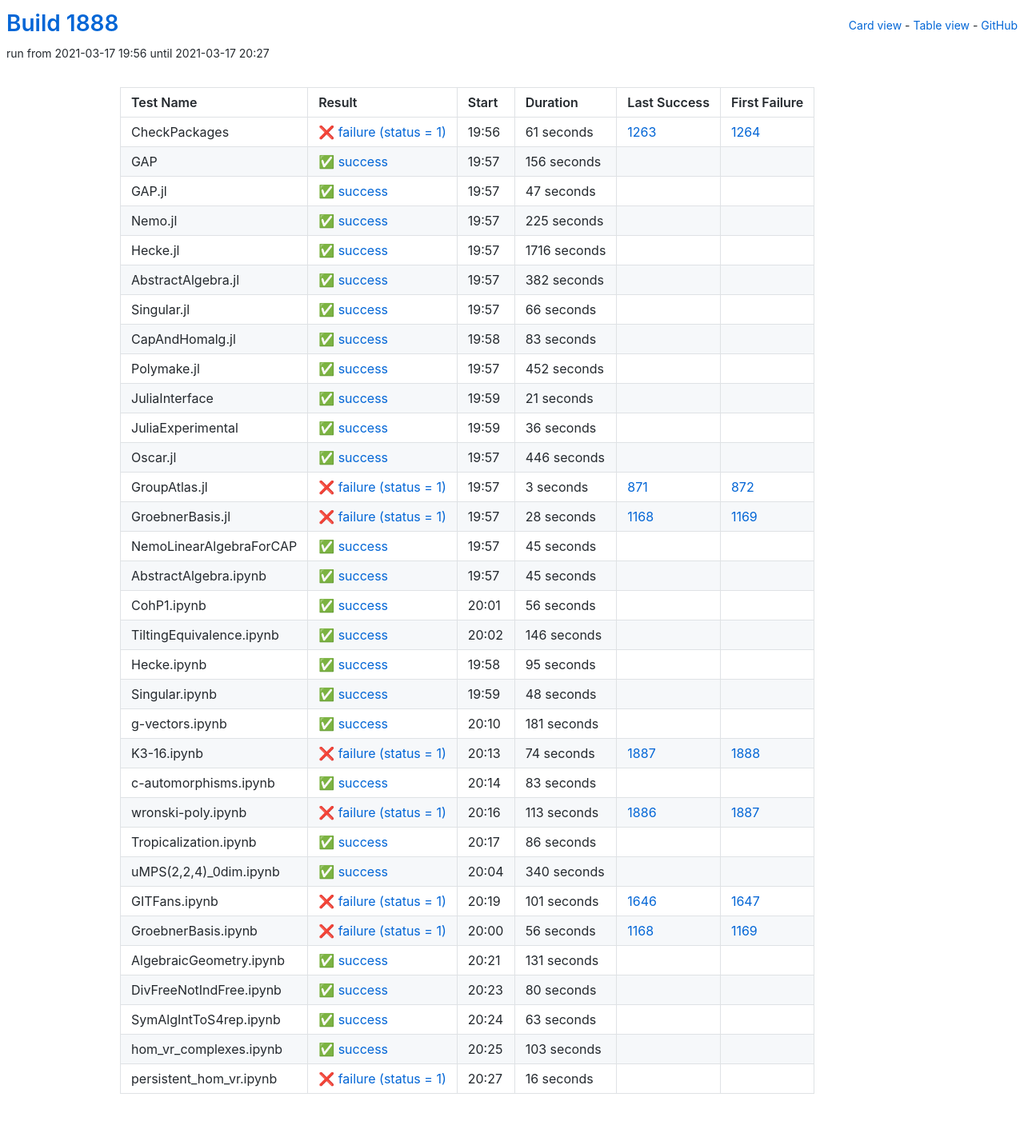
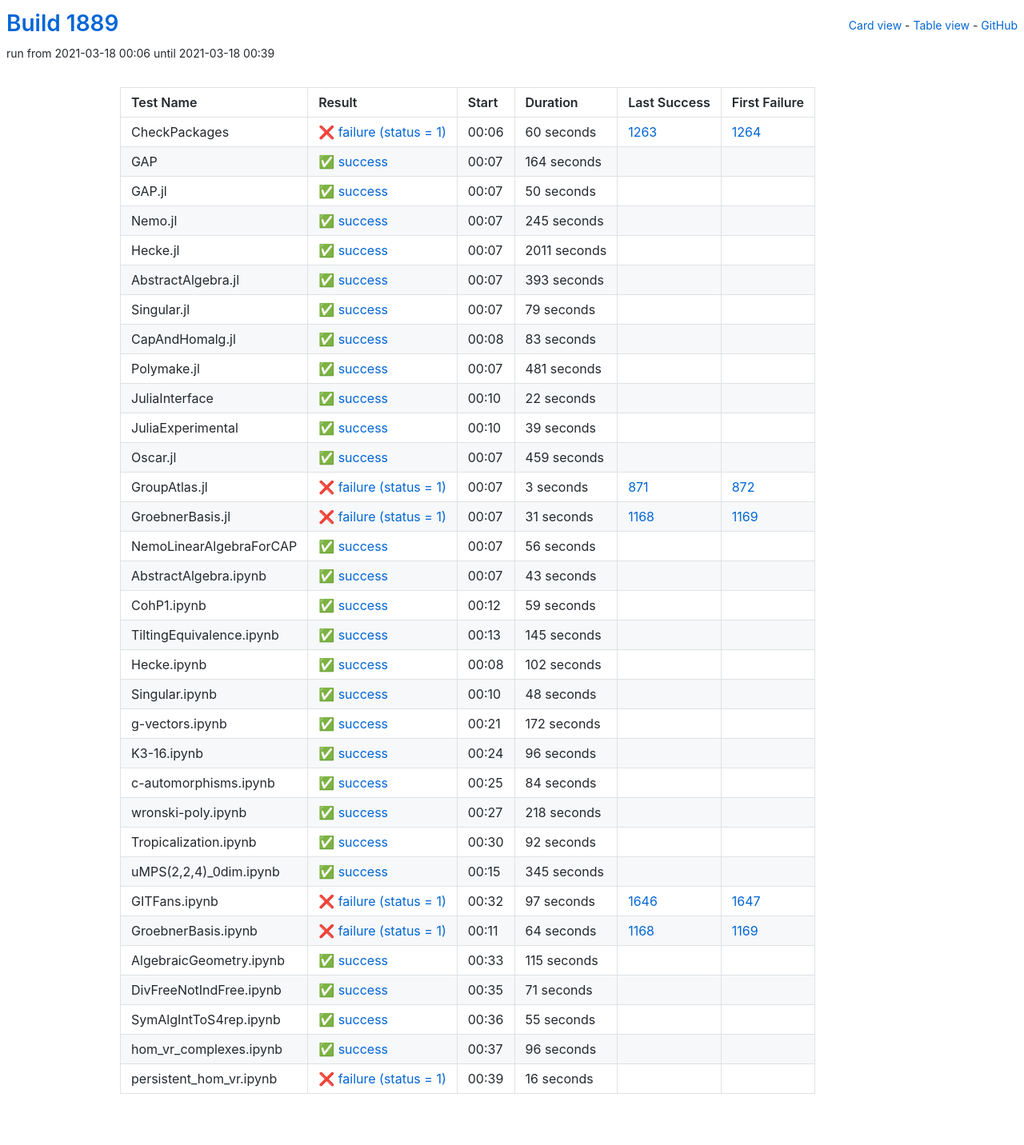
Before and after one commit to oscar-system/oscar-ci-status-stable, a Jekyll site: the page built from table.html, in a window 1280 px wide. Shown: the whole page at 80% size. Built offline with Jekyll 4.4.1, drawn with Linux system fonts in a browser that asks for light colours.

Commit message:
Build #1889

```diff
--- a/_data/ci.yml
+++ b/_data/ci.yml
@@ -1,6 +1,6 @@
 ---
-build: 1888
-build_url: https://oscarci.mathematik.uni-kl.de/job/oscar-stable/1888/
+build: 1889
+build_url: https://oscarci.mathematik.uni-kl.de/job/oscar-stable/1889/
 job: oscar-stable
 organization: oscar-system
 repo: oscar-ci-status-stable
@@ -8,92 +8,92 @@ repourl: https://github.com/oscar-system/oscar-ci-status-stable
 tests:
 - name: CheckPackages
   id: checkpackages
-  log: https://oscarci.mathematik.uni-kl.de/job/oscar-stable/1888/artifact/logs/build-1888/CheckPackages.log
-  start: 2021-03-17 19:56
+  log: https://oscarci.mathematik.uni-kl.de/job/oscar-stable/1889/artifact/logs/build-1889/CheckPackages.log
+  start: 2021-03-18 00:06
   success: false
   exitcode: 1
   status: failure
-  duration: 61
+  duration: 60
   last_success: 1263
   last_success_url: https://oscarci.mathematik.uni-kl.de/job/oscar-stable/1263/
   first_failure: 1264
   first_failure_url: https://oscarci.mathematik.uni-kl.de/job/oscar-stable/1264/
 - name: GAP
   id: gap
-  log: https://oscarci.mathematik.uni-kl.de/job/oscar-stable/1888/artifact/logs/build-1888/GAP.log
-  start: 2021-03-17 19:57
+  log: https://oscarci.mathematik.uni-kl.de/job/oscar-stable/1889/artifact/logs/build-1889/GAP.log
+  start: 2021-03-18 00:07
   success: true
   exitcode: 0
   status: success
-  duration: 156
+  duration: 164
   last_success: false
   last_success_url:
   first_failure: false
   first_failure_url:
 - name: GAP.jl
   id: gap-jl
-  log: https://oscarci.mathematik.uni-kl.de/job/oscar-stable/1888/artifact/logs/build-1888/GAP.jl.log
-  start: 2021-03-17 19:57
+  log: https://oscarci.mathematik.uni-kl.de/job/oscar-stable/1889/artifact/logs/build-1889/GAP.jl.log
+  start: 2021-03-18 00:07
   success: true
   exitcode: 0
   status: success
-  duration: 47
+  duration: 50
   last_success: false
   last_success_url:
   first_failure: false
   first_failure_url:
 - name: Nemo.jl
   id: nemo-jl
-  log: https://oscarci.mathematik.uni-kl.de/job/oscar-stable/1888/artifact/logs/build-1888/Nemo.jl.log
-  start: 2021-03-17 19:57
+  log: https://oscarci.mathematik.uni-kl.de/job/oscar-stable/1889/artifact/logs/build-1889/Nemo.jl.log
+  start: 2021-03-18 00:07
   success: true
   exitcode: 0
   status: success
-  duration: 225
+  duration: 245
   last_success: false
   last_success_url:
   first_failure: false
   first_failure_url:
 - name: Hecke.jl
   id: hecke-jl
-  log: https://oscarci.mathematik.uni-kl.de/job/oscar-stable/1888/artifact/logs/build-1888/Hecke.jl.log
-  start: 2021-03-17 19:57
+  log: https://oscarci.mathematik.uni-kl.de/job/oscar-stable/1889/artifact/logs/build-1889/Hecke.jl.log
+  start: 2021-03-18 00:07
   success: true
   exitcode: 0
   status: success
-  duration: 1716
+  duration: 2011
   last_success: false
   last_success_url:
   first_failure: false
   first_failure_url:
 - name: AbstractAlgebra.jl
   id: abstractalgebra-jl
-  log: https://oscarci.mathematik.uni-kl.de/job/oscar-stable/1888/artifact/logs/build-1888/AbstractAlgebra.jl.log
-  start: 2021-03-17 19:57
+  log: https://oscarci.mathematik.uni-kl.de/job/oscar-stable/1889/artifact/logs/build-1889/AbstractAlgebra.jl.log
+  start: 2021-03-18 00:07
   success: true
   exitcode: 0
   status: success
-  duration: 382
+  duration: 393
   last_success: false
   last_success_url:
   first_failure: false
   first_failure_url:
 - name: Singular.jl
   id: singular-jl
-  log: https://oscarci.mathematik.uni-kl.de/job/oscar-stable/1888/artifact/logs/build-1888/Singular.jl.log
-  start: 2021-03-17 19:57
+  log: https://oscarci.mathematik.uni-kl.de/job/oscar-stable/1889/artifact/logs/build-1889/Singular.jl.log
+  start: 2021-03-18 00:07
   success: true
   exitcode: 0
   status: success
-  duration: 66
+  duration: 79
   last_success: false
   last_success_url:
   first_failure: false
   first_failure_url:
 - name: CapAndHomalg.jl
   id: capandhomalg-jl
-  log: https://oscarci.mathematik.uni-kl.de/job/oscar-stable/1888/artifact/logs/build-1888/CapAndHomalg.jl.log
-  start: 2021-03-17 19:58
+  log: https://oscarci.mathematik.uni-kl.de/job/oscar-stable/1889/artifact/logs/build-1889/CapAndHomalg.jl.log
+  start: 2021-03-18 00:08
   success: true
   exitcode: 0
   status: success
@@ -104,56 +104,56 @@ tests:
   first_failure_url:
 - name: Polymake.jl
   id: polymake-jl
-  log: https://oscarci.mathematik.uni-kl.de/job/oscar-stable/1888/artifact/logs/build-1888/Polymake.jl.log
-  start: 2021-03-17 19:57
+  log: https://oscarci.mathematik.uni-kl.de/job/oscar-stable/1889/artifact/logs/build-1889/Polymake.jl.log
+  start: 2021-03-18 00:07
   success: true
   exitcode: 0
   status: success
-  duration: 452
+  duration: 481
   last_success: false
   last_success_url:
   first_failure: false
   first_failure_url:
 - name: JuliaInterface
   id: juliainterface
-  log: https://oscarci.mathematik.uni-kl.de/job/oscar-stable/1888/artifact/logs/build-1888/JuliaInterface.log
-  start: 2021-03-17 19:59
+  log: https://oscarci.mathematik.uni-kl.de/job/oscar-stable/1889/artifact/logs/build-1889/JuliaInterface.log
+  start: 2021-03-18 00:10
   success: true
   exitcode: 0
   status: success
-  duration: 21
+  duration: 22
   last_success: false
   last_success_url:
   first_failure: false
   first_failure_url:
 - name: JuliaExperimental
   id: juliaexperimental
-  log: https://oscarci.mathematik.uni-kl.de/job/oscar-stable/1888/artifact/logs/build-1888/JuliaExperimental.log
-  start: 2021-03-17 19:59
+  log: https://oscarci.mathematik.uni-kl.de/job/oscar-stable/1889/artifact/logs/build-1889/JuliaExperimental.log
+  start: 2021-03-18 00:10
   success: true
   exitcode: 0
   status: success
-  duration: 36
+  duration: 39
   last_success: false
   last_success_url:
   first_failure: false
   first_failure_url:
 - name: Oscar.jl
   id: oscar-jl
-  log: https://oscarci.mathematik.uni-kl.de/job/oscar-stable/1888/artifact/logs/build-1888/Oscar.jl.log
-  start: 2021-03-17 19:57
+  log: https://oscarci.mathematik.uni-kl.de/job/oscar-stable/1889/artifact/logs/build-1889/Oscar.jl.log
+  start: 2021-03-18 00:07
   success: true
   exitcode: 0
   status: success
-  duration: 446
+  duration: 459
   last_success: false
   last_success_url:
   first_failure: false
   first_failure_url:
 - name: GroupAtlas.jl
   id: groupatlas-jl
-  log: https://oscarci.mathematik.uni-kl.de/job/oscar-stable/1888/artifact/logs/build-1888/GroupAtlas.jl.log
-  start: 2021-03-17 19:57
+  log: https://oscarci.mathematik.uni-kl.de/job/oscar-stable/1889/artifact/logs/build-1889/GroupAtlas.jl.log
+  start: 2021-03-18 00:07
   success: false
   exitcode: 1
   status: failure
@@ -164,44 +164,20 @@ tests:
   first_failure_url: https://oscarci.mathematik.uni-kl.de/job/oscar-stable/872/
 - name: GroebnerBasis.jl
   id: groebnerbasis-jl
-  log: https://oscarci.mathematik.uni-kl.de/job/oscar-stable/1888/artifact/logs/build-1888/GroebnerBasis.jl.log
-  start: 2021-03-17 19:57
+  log: https://oscarci.mathematik.uni-kl.de/job/oscar-stable/1889/artifact/logs/build-1889/GroebnerBasis.jl.log
+  start: 2021-03-18 00:07
   success: false
   exitcode: 1
   status: failure
-  duration: 28
+  duration: 31
   last_success: 1168
   last_success_url: https://oscarci.mathematik.uni-kl.de/job/oscar-stable/1168/
   first_failure: 1169
   first_failure_url: https://oscarci.mathematik.uni-kl.de/job/oscar-stable/1169/
 - name: NemoLinearAlgebraForCAP
   id: nemolinearalgebraforcap
-  log: https://oscarci.mathematik.uni-kl.de/job/oscar-stable/1888/artifact/logs/build-1888/NemoLinearAlgebraForCAP.log
-  start: 2021-03-17 19:57
-  success: true
-  exitcode: 0
-  status: success
-  duration: 45
-  last_success: false
-  last_success_url:
-  first_failure: false
-  first_failure_url:
-- name: AbstractAlgebra.ipynb
-  id: abstractalgebra-ipynb
-  log: https://oscarci.mathematik.uni-kl.de/job/oscar-stable/1888/artifact/logs/build-1888/AbstractAlgebra.ipynb.log
-  start: 2021-03-17 19:57
-  success: true
-  exitcode: 0
-  status: success
-  duration: 45
-  last_success: false
-  last_success_url:
-  first_failure: false
-  first_failure_url:
-- name: CohP1.ipynb
-  id: cohp1-ipynb
-  log: https://oscarci.mathematik.uni-kl.de/job/oscar-stable/1888/artifact/logs/build-1888/CohP1.ipynb.log
-  start: 2021-03-17 20:01
+  log: https://oscarci.mathematik.uni-kl.de/job/oscar-stable/1889/artifact/logs/build-1889/NemoLinearAlgebraForCAP.log
+  start: 2021-03-18 00:07
   success: true
   exitcode: 0
   status: success
@@ -210,34 +186,58 @@ tests:
   last_success_url:
   first_failure: false
   first_failure_url:
-- name: TiltingEquivalence.ipynb
-  id: tiltingequivalence-ipynb
-  log: https://oscarci.mathematik.uni-kl.de/job/oscar-stable/1888/artifact/logs/build-1888/TiltingEquivalence.ipynb.log
-  start: 2021-03-17 20:02
+- name: AbstractAlgebra.ipynb
+  id: abstractalgebra-ipynb
+  log: https://oscarci.mathematik.uni-kl.de/job/oscar-stable/1889/artifact/logs/build-1889/AbstractAlgebra.ipynb.log
+  start: 2021-03-18 00:07
   success: true
   exitcode: 0
   status: success
-  duration: 146
+  duration: 43
+  last_success: false
+  last_success_url:
+  first_failure: false
+  first_failure_url:
+- name: CohP1.ipynb
+  id: cohp1-ipynb
+  log: https://oscarci.mathematik.uni-kl.de/job/oscar-stable/1889/artifact/logs/build-1889/CohP1.ipynb.log
+  start: 2021-03-18 00:12
+  success: true
+  exitcode: 0
+  status: success
+  duration: 59
+  last_success: false
+  last_success_url:
+  first_failure: false
+  first_failure_url:
+- name: TiltingEquivalence.ipynb
+  id: tiltingequivalence-ipynb
+  log: https://oscarci.mathematik.uni-kl.de/job/oscar-stable/1889/artifact/logs/build-1889/TiltingEquivalence.ipynb.log
+  start: 2021-03-18 00:13
+  success: true
+  exitcode: 0
+  status: success
+  duration: 145
   last_success: false
   last_success_url:
   first_failure: false
   first_failure_url:
 - name: Hecke.ipynb
   id: hecke-ipynb
-  log: https://oscarci.mathematik.uni-kl.de/job/oscar-stable/1888/artifact/logs/build-1888/Hecke.ipynb.log
-  start: 2021-03-17 19:58
+  log: https://oscarci.mathematik.uni-kl.de/job/oscar-stable/1889/artifact/logs/build-1889/Hecke.ipynb.log
+  start: 2021-03-18 00:08
   success: true
   exitcode: 0
   status: success
-  duration: 95
+  duration: 102
   last_success: false
   last_success_url:
   first_failure: false
   first_failure_url:
 - name: Singular.ipynb
   id: singular-ipynb
-  log: https://oscarci.mathematik.uni-kl.de/job/oscar-stable/1888/artifact/logs/build-1888/Singular.ipynb.log
-  start: 2021-03-17 19:59
+  log: https://oscarci.mathematik.uni-kl.de/job/oscar-stable/1889/artifact/logs/build-1889/Singular.ipynb.log
+  start: 2021-03-18 00:10
   success: true
   exitcode: 0
   status: success
@@ -248,152 +248,152 @@ tests:
   first_failure_url:
 - name: g-vectors.ipynb
   id: g-vectors-ipynb
-  log: https://oscarci.mathematik.uni-kl.de/job/oscar-stable/1888/artifact/logs/build-1888/g-vectors.ipynb.log
-  start: 2021-03-17 20:10
+  log: https://oscarci.mathematik.uni-kl.de/job/oscar-stable/1889/artifact/logs/build-1889/g-vectors.ipynb.log
+  start: 2021-03-18 00:21
   success: true
   exitcode: 0
   status: success
-  duration: 181
+  duration: 172
   last_success: false
   last_success_url:
   first_failure: false
   first_failure_url:
 - name: K3-16.ipynb
   id: k3-16-ipynb
-  log: https://oscarci.mathematik.uni-kl.de/job/oscar-stable/1888/artifact/logs/build-1888/K3-16.ipynb.log
-  start: 2021-03-17 20:13
-  success: false
-  exitcode: 1
-  status: failure
-  duration: 74
-  last_success: 1887
-  last_success_url: https://oscarci.mathematik.uni-kl.de/job/oscar-stable/1887/
-  first_failure: 1888
-  first_failure_url: https://oscarci.mathematik.uni-kl.de/job/oscar-stable/1888/
-- name: c-automorphisms.ipynb
-  id: c-automorphisms-ipynb
-  log: https://oscarci.mathematik.uni-kl.de/job/oscar-stable/1888/artifact/logs/build-1888/c-automorphisms.ipynb.log
-  start: 2021-03-17 20:14
+  log: https://oscarci.mathematik.uni-kl.de/job/oscar-stable/1889/artifact/logs/build-1889/K3-16.ipynb.log
+  start: 2021-03-18 00:24
   success: true
   exitcode: 0
   status: success
-  duration: 83
+  duration: 96
+  last_success: false
+  last_success_url:
+  first_failure: false
+  first_failure_url:
+- name: c-automorphisms.ipynb
+  id: c-automorphisms-ipynb
+  log: https://oscarci.mathematik.uni-kl.de/job/oscar-stable/1889/artifact/logs/build-1889/c-automorphisms.ipynb.log
+  start: 2021-03-18 00:25
+  success: true
+  exitcode: 0
+  status: success
+  duration: 84
   last_success: false
   last_success_url:
   first_failure: false
   first_failure_url:
 - name: wronski-poly.ipynb
   id: wronski-poly-ipynb
-  log: https://oscarci.mathematik.uni-kl.de/job/oscar-stable/1888/artifact/logs/build-1888/wronski-poly.ipynb.log
-  start: 2021-03-17 20:16
-  success: false
-  exitcode: 1
-  status: failure
-  duration: 113
-  last_success: 1886
-  last_success_url: https://oscarci.mathematik.uni-kl.de/job/oscar-stable/1886/
-  first_failure: 1887
-  first_failure_url: https://oscarci.mathematik.uni-kl.de/job/oscar-stable/1887/
-- name: Tropicalization.ipynb
-  id: tropicalization-ipynb
-  log: https://oscarci.mathematik.uni-kl.de/job/oscar-stable/1888/artifact/logs/build-1888/Tropicalization.ipynb.log
-  start: 2021-03-17 20:17
+  log: https://oscarci.mathematik.uni-kl.de/job/oscar-stable/1889/artifact/logs/build-1889/wronski-poly.ipynb.log
+  start: 2021-03-18 00:27
   success: true
   exitcode: 0
   status: success
-  duration: 86
+  duration: 218
+  last_success: false
+  last_success_url:
+  first_failure: false
+  first_failure_url:
+- name: Tropicalization.ipynb
+  id: tropicalization-ipynb
+  log: https://oscarci.mathematik.uni-kl.de/job/oscar-stable/1889/artifact/logs/build-1889/Tropicalization.ipynb.log
+  start: 2021-03-18 00:30
+  success: true
+  exitcode: 0
+  status: success
+  duration: 92
   last_success: false
   last_success_url:
   first_failure: false
   first_failure_url:
 - name: uMPS(2,2,4)_0dim.ipynb
   id: umps-2-2-4-0dim-ipynb
-  log: https://oscarci.mathematik.uni-kl.de/job/oscar-stable/1888/artifact/logs/build-1888/uMPS-2-2-4-_0dim.ipynb.log
-  start: 2021-03-17 20:04
+  log: https://oscarci.mathematik.uni-kl.de/job/oscar-stable/1889/artifact/logs/build-1889/uMPS-2-2-4-_0dim.ipynb.log
+  start: 2021-03-18 00:15
   success: true
   exitcode: 0
   status: success
-  duration: 340
+  duration: 345
   last_success: false
   last_success_url:
   first_failure: false
   first_failure_url:
 - name: GITFans.ipynb
   id: gitfans-ipynb
-  log: https://oscarci.mathematik.uni-kl.de/job/oscar-stable/1888/artifact/logs/build-1888/GITFans.ipynb.log
-  start: 2021-03-17 20:19
+  log: https://oscarci.mathematik.uni-kl.de/job/oscar-stable/1889/artifact/logs/build-1889/GITFans.ipynb.log
+  start: 2021-03-18 00:32
   success: false
   exitcode: 1
   status: failure
-  duration: 101
+  duration: 97
   last_success: 1646
   last_success_url: https://oscarci.mathematik.uni-kl.de/job/oscar-stable/1646/
   first_failure: 1647
   first_failure_url: https://oscarci.mathematik.uni-kl.de/job/oscar-stable/1647/
 - name: GroebnerBasis.ipynb
   id: groebnerbasis-ipynb
-  log: https://oscarci.mathematik.uni-kl.de/job/oscar-stable/1888/artifact/logs/build-1888/GroebnerBasis.ipynb.log
-  start: 2021-03-17 20:00
+  log: https://oscarci.mathematik.uni-kl.de/job/oscar-stable/1889/artifact/logs/build-1889/GroebnerBasis.ipynb.log
+  start: 2021-03-18 00:11
   success: false
   exitcode: 1
   status: failure
-  duration: 56
+  duration: 64
   last_success: 1168
   last_success_url: https://oscarci.mathematik.uni-kl.de/job/oscar-stable/1168/
   first_failure: 1169
   first_failure_url: https://oscarci.mathematik.uni-kl.de/job/oscar-stable/1169/
 - name: AlgebraicGeometry.ipynb
   id: algebraicgeometry-ipynb
-  log: https://oscarci.mathematik.uni-kl.de/job/oscar-stable/1888/artifact/logs/build-1888/AlgebraicGeometry.ipynb.log
-  start: 2021-03-17 20:21
+  log: https://oscarci.mathematik.uni-kl.de/job/oscar-stable/1889/artifact/logs/build-1889/AlgebraicGeometry.ipynb.log
+  start: 2021-03-18 00:33
   success: true
   exitcode: 0
   status: success
-  duration: 131
+  duration: 115
   last_success: false
   last_success_url:
   first_failure: false
   first_failure_url:
 - name: DivFreeNotIndFree.ipynb
   id: divfreenotindfree-ipynb
-  log: https://oscarci.mathematik.uni-kl.de/job/oscar-stable/1888/artifact/logs/build-1888/DivFreeNotIndFree.ipynb.log
-  start: 2021-03-17 20:23
+  log: https://oscarci.mathematik.uni-kl.de/job/oscar-stable/1889/artifact/logs/build-1889/DivFreeNotIndFree.ipynb.log
+  start: 2021-03-18 00:35
   success: true
   exitcode: 0
   status: success
-  duration: 80
+  duration: 71
   last_success: false
   last_success_url:
   first_failure: false
   first_failure_url:
 - name: SymAlgIntToS4rep.ipynb
   id: symalginttos4rep-ipynb
-  log: https://oscarci.mathematik.uni-kl.de/job/oscar-stable/1888/artifact/logs/build-1888/SymAlgIntToS4rep.ipynb.log
-  start: 2021-03-17 20:24
+  log: https://oscarci.mathematik.uni-kl.de/job/oscar-stable/1889/artifact/logs/build-1889/SymAlgIntToS4rep.ipynb.log
+  start: 2021-03-18 00:36
   success: true
   exitcode: 0
   status: success
-  duration: 63
+  duration: 55
   last_success: false
   last_success_url:
   first_failure: false
   first_failure_url:
 - name: hom_vr_complexes.ipynb
   id: hom-vr-complexes-ipynb
-  log: https://oscarci.mathematik.uni-kl.de/job/oscar-stable/1888/artifact/logs/build-1888/hom_vr_complexes.ipynb.log
-  start: 2021-03-17 20:25
+  log: https://oscarci.mathematik.uni-kl.de/job/oscar-stable/1889/artifact/logs/build-1889/hom_vr_complexes.ipynb.log
+  start: 2021-03-18 00:37
   success: true
   exitcode: 0
   status: success
-  duration: 103
+  duration: 96
   last_success: false
   last_success_url:
   first_failure: false
   first_failure_url:
 - name: persistent_hom_vr.ipynb
   id: persistent-hom-vr-ipynb
-  log: https://oscarci.mathematik.uni-kl.de/job/oscar-stable/1888/artifact/logs/build-1888/persistent_hom_vr.ipynb.log
-  start: 2021-03-17 20:27
+  log: https://oscarci.mathematik.uni-kl.de/job/oscar-stable/1889/artifact/logs/build-1889/persistent_hom_vr.ipynb.log
+  start: 2021-03-18 00:39
   success: false
   exitcode: 1
   status: failure
```
Also changed, not shown: README.md.
